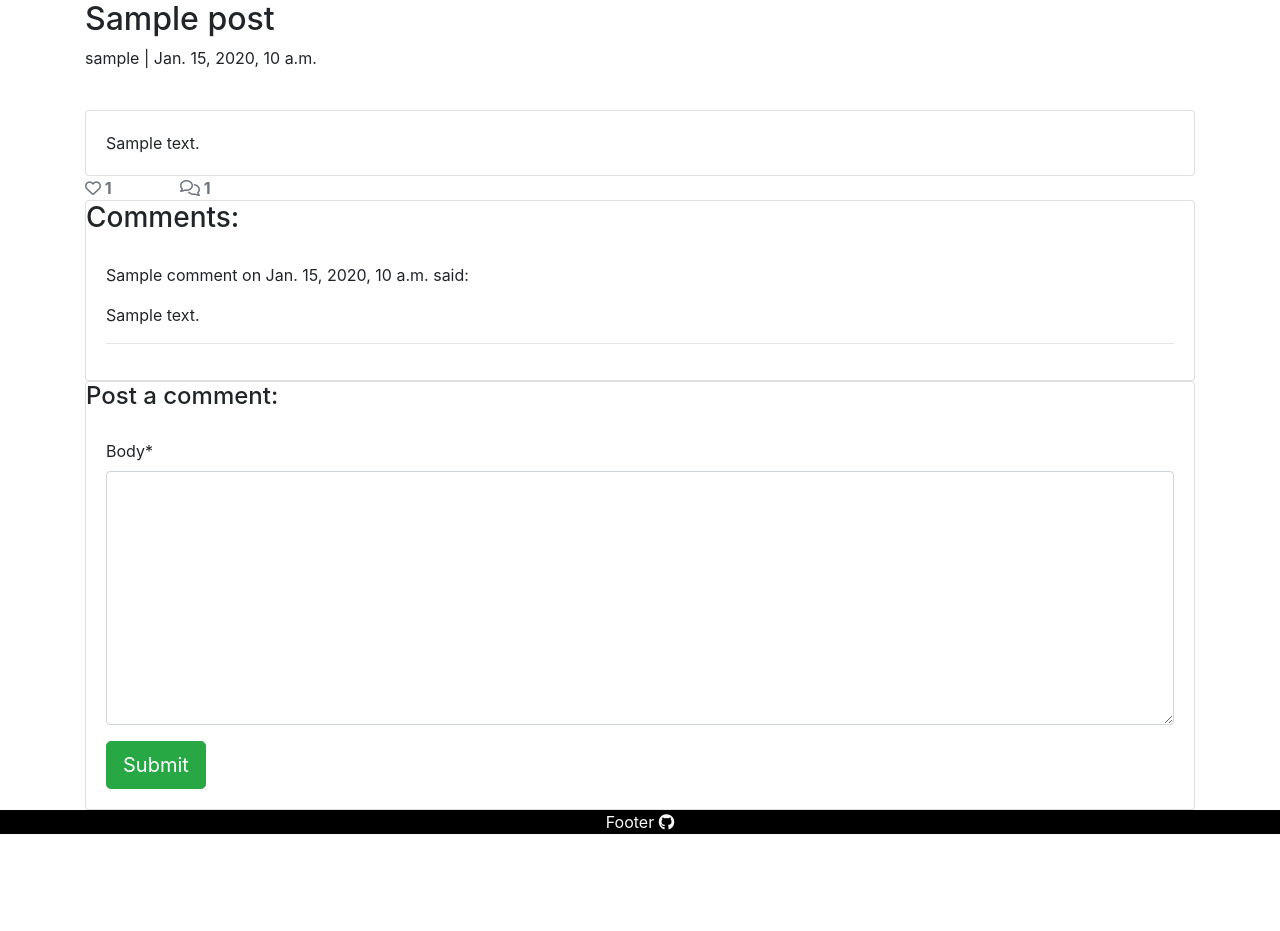
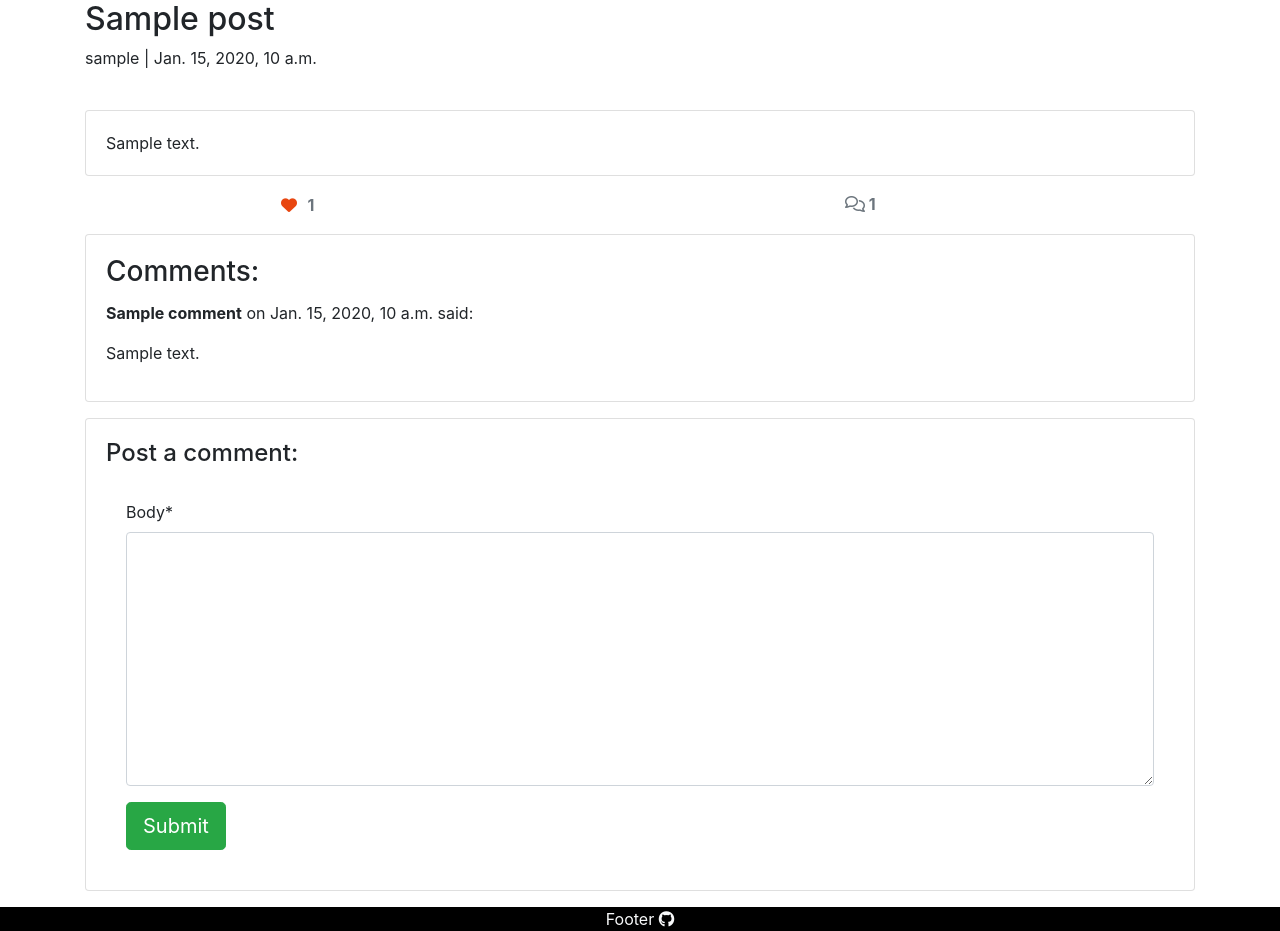
Before and after one commit to jts272/pp4-safe-hands-guitar-tech, a Django app: a page that uses templates/post_detail.html in a window 1280 px wide. Shown: the part 56-987 px from the top of the page. Before the commit the page ends 890 px from the top, so only its background shows below. Run offline with Django 3.2, Linux system fonts and the light colour scheme; a user stored in the database is signed in; tables that the repository leaves empty hold one stand-in row (values such as "Sample post"); some libraries are stand-ins or nearby versions.

Commit message:
feat: add like post method with colour change

```diff
--- a/blog/urls.py
+++ b/blog/urls.py
@@ -5,5 +5,6 @@ from django.urls import path
 
 urlpatterns = [
     path('', views.PostList.as_view(), name='blog'),
-    path('<slug:slug>/', views.PostDetail.as_view(), name='post_detail')
+    path('<slug:slug>/', views.PostDetail.as_view(), name='post_detail'),
+    path('like/<slug:slug>/', views.PostLike.as_view(), name='post_like'),
 ]
--- a/blog/views.py
+++ b/blog/views.py
@@ -106,7 +106,7 @@ class PostDetail(View):
         )
 
 
-class PostLike(generic.View):
+class PostLike(View):
     """This view handles the like functionality on blog posts."""
 
     def post(self, request, slug):
--- a/static/css/style.css
+++ b/static/css/style.css
@@ -20,3 +20,16 @@
   margin: 4px;
   text-transform: uppercase;
 }
+
+.btn-like {
+  color: #e84610;
+  border: none;
+  background: transparent;
+}
+
+.btn-like:hover,
+.btn-like:active {
+  color: #e84610;
+  background: transparent;
+  border: none;
+}
--- a/templates/post_detail.html
+++ b/templates/post_detail.html
@@ -1,9 +1,8 @@
-{% extends "base.html" %}
-{% load crispy_forms_tags %}
-{% block content %}
+{% extends "base.html" %} {% load crispy_forms_tags %} {% block content %}
 <!-- Detailed post view with comments section -->
 <!-- Reference: https://github.com/Code-Institute-Solutions/django-blog-starter-files/blob/master/templates/post_detail.html-->
 <div class="container">
+  <!-- Blog Post -->
   <div class="row">
     <div class="col">
       <!-- Post heading -->
@@ -13,11 +12,12 @@
       <!-- Featured image-->
       <div class="d-none d-md-block">
         {% if "placholder" in post.featured_image.url %}
-            <img src="https://images.pexels.com/photos/5749829/pexels-photo-5749829.jpeg?auto=compress&cs=tinysrgb&w=1260&h=750&dpr=1"
+        <img
+          src="https://images.pexels.com/photos/5749829/pexels-photo-5749829.jpeg?auto=compress&cs=tinysrgb&w=1260&h=750&dpr=1"
           alt="A red guitar"
-                 width="100%">
+          width="100%" />
         {% else %}
-            <img src="{{ post.featured_image.url }}" alt="" width="100%">
+        <img src="{{ post.featured_image.url }}" alt="" width="100%" />
         {% endif %}
       </div>
       <!-- Post body -->
@@ -26,50 +26,109 @@
           <p class="card-text">{{ post.content|safe }}</p>
         </div>
       </div>
+    </div>
+  </div>
   <!-- Comments and Likes counts -->
-        <div class="row">
-          <div class="col-1">
-            <strong class="text-secondary"><i class="far fa-heart"></i> {{ post.number_of_likes }}</strong>
+  <!-- Reference: https://youtu.be/bNqsrk8x1TI?t=259 -->
+  <div class="row justify-content-around my-3">
+    <!-- Logged in like form-->
+    {% if user.is_authenticated %}
+    <div class="col-2">
+      <!-- Handle likes input with a form -->
+      <form action="{% url 'post_like' post.slug %}" method="post">
+        {% csrf_token %} {% if liked %}
+        <!-- Solid red heart if liked -->
+        <button
+          type="submit"
+          name="blogpost_id"
+          value="{{ post.slug }}"
+          class="btn-like">
+          <i class="fas fa-heart"></i>
+        </button>
+        {% else %}
+        <!-- Outline heart if not liked -->
+        <button
+          type="submit"
+          name="blogpost_id"
+          value="{{ post.slug }}"
+          class="btn-like">
+          <i class="far fa-heart"></i>
+        </button>
+        {% endif %}
+        <strong class="text-secondary">{{ post.number_of_likes }}</strong>
+      </form>
     </div>
-          <div class="col-1">
-            <strong class="text-secondary"><i class="far fa-comments"></i> {{ post.comments.count }}</strong>
+    <div class="col-2">
+      <strong class="text-secondary">
+        <i class="far fa-comments"></i> {{ post.comments.count }}
+      </strong>
+    </div>
+    {% else %}
+    <!-- For non logged in users -->
+    <div class="col-2">
+      <strong class="text-secondary">
+        <i class="far fa-heart"></i> {{ post.number_of_likes }}
+      </strong>
+    </div>
+    <div class="col-2">
+      <strong class="text-secondary">
+        <i class="far fa-comments"></i> {{ post.comments.count }}
+      </strong>
+    </div>
+    {% endif %}
+  </div>
+  <!-- Comments section -->
+  <div class="row mb-3">
+    <div class="col">
+      <div class="card">
+        <div class="card-body">
+          <h3 class="card-title">Comments:</h3>
+          <div class="card-text">
+            {% for comment in comments %}
+            <div>
+              <p>
+                <strong>{{ comment.name }}</strong> on {{ comment.created_on }}
+                said:
+              </p>
+              <p>{{ comment.body }}</p>
+              <!-- Separation between posts, except the last one -->
+              {% if not forloop.last %}
+              <hr />
+              {% endif %}
+            </div>
+            {% endfor %}
           </div>
         </div>
       </div>
-    </div>
-    <!-- Comments section -->
-    <div class="card">
-      <h3>Comments:</h3>
-      <div class="card-body">
-        {% for comment in comments %}
-          <div>
-            <p>{{ comment.name }} on {{ comment.created_on }} said:</p>
-            <p>{{ comment.body }}</p>
-            <hr>
-          </div>
-        {% endfor %}
     </div>
   </div>
   <!-- Comment form -->
   <!-- Reference: https://youtu.be/dm1MToEiXuw?t=264-->
   <!-- Comment pending approval notification -->
+  <div class="row mb-3">
+    <div class="col">
       {% if commented %}
       <div class="alert alert-success" role="alert">
-        Your comment is pending approval! Check out the other <a href="{% url 'blog' %}">blog posts!</a>
+        Your comment is pending approval! Check out the other
+        <a href="{% url 'blog' %}">blog posts!</a>
       </div>
-    {% else %}
-      {% if user.is_authenticated %}
+      <!-- Comment form for registered users -->
+      {% else %} {% if user.is_authenticated %}
       <div class="card">
-          <h4>Post a comment:</h4>
+        <div class="card-body">
+          <h4 class="card-title">Post a comment:</h4>
           <div class="card-body">
             <form method="post">
-              {{ comment_form|crispy }}
-              {% csrf_token %}
-              <button type="submit" class="btn btn-success btn-lg">Submit</button>
+              {{ comment_form|crispy }} {% csrf_token %}
+              <button type="submit" class="btn btn-success btn-lg">
+                Submit
+              </button>
             </form>
           </div>
         </div>
-      {% endif %}
-    {% endif %}
+      </div>
+      {% endif %} {% endif %}
+    </div>
+  </div>
 </div>
 {% endblock content %}
```
Also changed, not shown: templates/blog.html (+8 -20 lines). Lines whose indentation alone changed are shown as unchanged.
